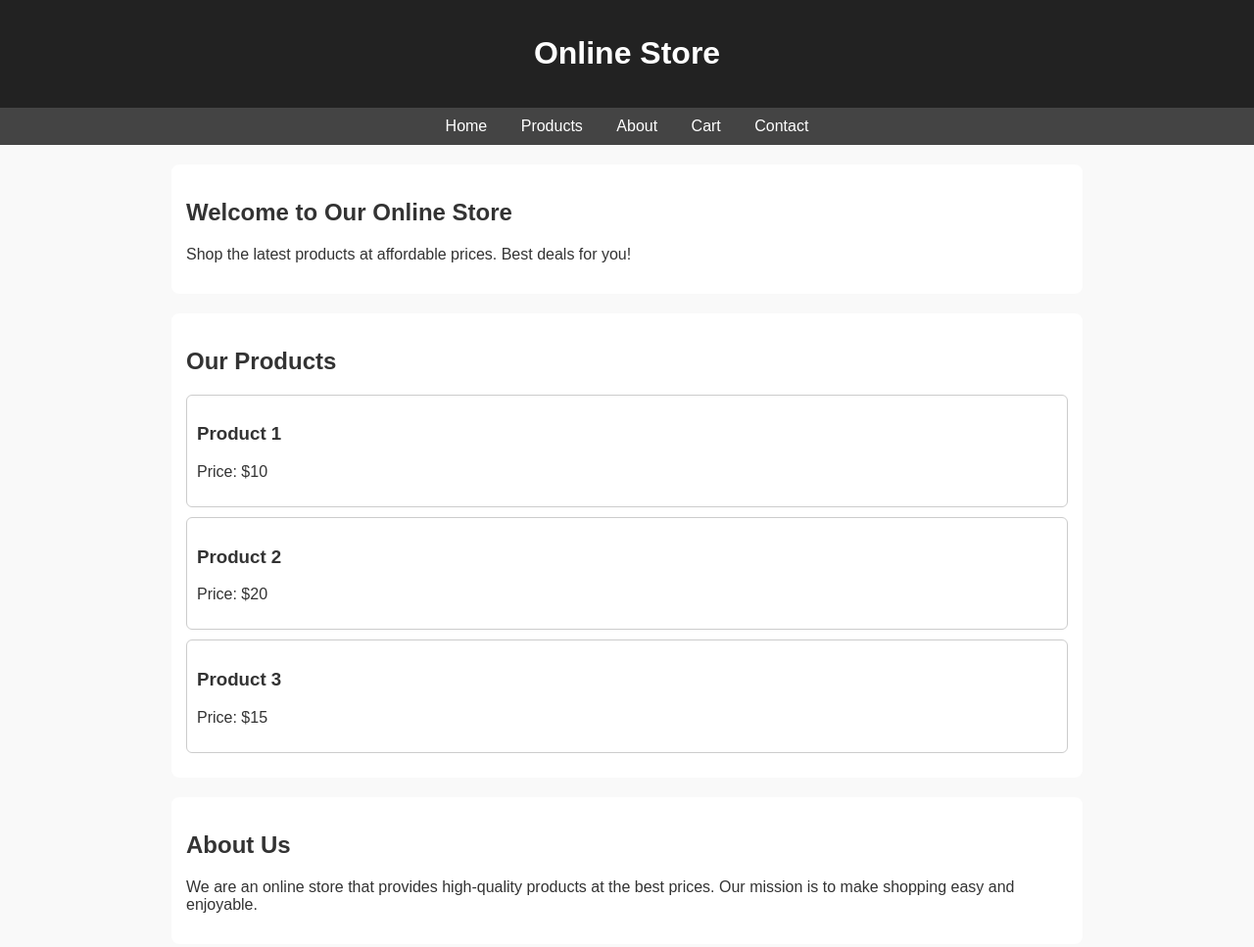
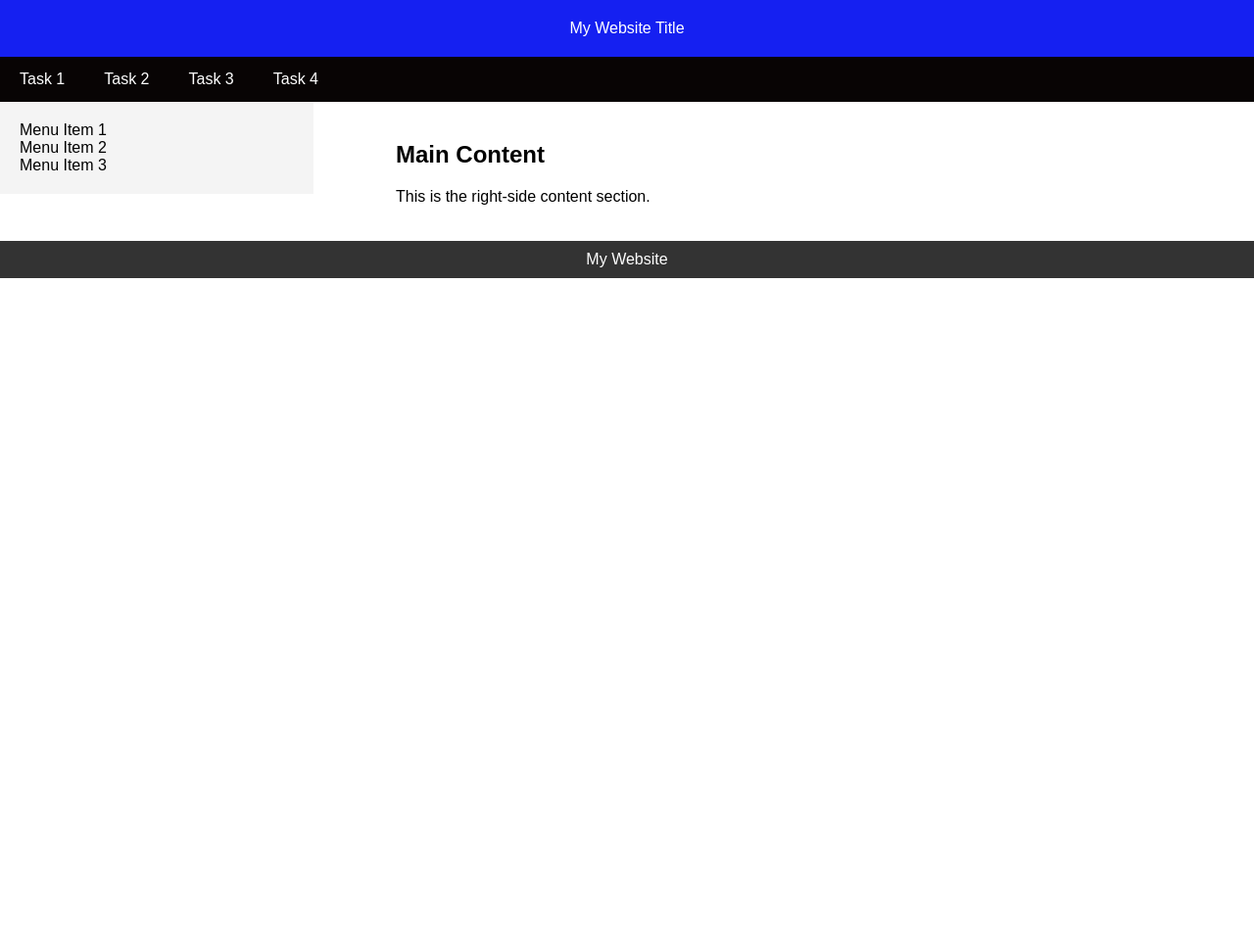
Before and after one commit to ForeSee777/Assignment_2-Artur-Kupzhassarov, a plain HTML site: page index.html in a window 1280 px wide. Shown: the top 967 px of the page at 98% size. After the commit the page ends 800 px from the top, so only its background shows below. Drawn offline with Linux system fonts and the light colour scheme.

Commit message:
Add files via upload

```diff
--- a/index.html
+++ b/index.html
@@ -2,83 +2,22 @@
 <html lang="en">
 <head>
   <meta charset="UTF-8">
-  <title>Online Store</title>
+  <title>Task 1 - Layout</title>
   <link rel="stylesheet" href="style.css">
 </head>
 <body>
-
-  <header>
-    <h1>Online Store</h1>
-  </header>
-
-  <nav>
-    <a href="#home">Home</a>
-    <a href="#products">Products</a>
-    <a href="#about">About</a>
-    <a href="#cart">Cart</a>
-    <a href="#contact">Contact</a>
-  </nav>
-
-  <section id="home">
-    <main>
-      <h2>Welcome to Our Online Store</h2>
-      <p>Shop the latest products at affordable prices. Best deals for you!</p>
-    </main>
-  </section>
-
-  <section id="products">
-    <main>
-      <h2>Our Products</h2>
-      <div class="product">
-        <h3>Product 1</h3>
-        <p>Price: $10</p>
-      </div>
-      <div class="product">
-        <h3>Product 2</h3>
-        <p>Price: $20</p>
-      </div>
-      <div class="product">
-        <h3>Product 3</h3>
-        <p>Price: $15</p>
-      </div>
-    </main>
-  </section>
-
-  <section id="about">
-    <main>
-      <h2>About Us</h2>
-      <p>We are an online store that provides high-quality products at the best prices. Our mission is to make shopping easy and enjoyable.</p>
-    </main>
-  </section>
-
-  <section id="cart">
-    <main>
-      <h2>Your Shopping Cart</h2>
-      <p>Your cart is empty. Start adding products!</p>
-    </main>
-  </section>
-
-  <section id="contact">
-    <main>
-      <h2>Contact Us</h2>
-      <form>
-        <label>Name:</label><br>
-        <input type="text" name="name"><br><br>
-
-        <label>Email:</label><br>
-        <input type="email" name="email"><br><br>
-
-        <label>Message:</label><br>
-        <textarea name="message"></textarea><br><br>
-
-        <button type="submit">Send</button>
-      </form>
-    </main>
-  </section>
-
-  <footer>
-    <p>&copy; 2025 Online Store</p>
-  </footer>
-
+  <div class="header">My Website Title</div>
+  <div class="navbar">
+    <a href="../Task1/index.html">Task 1</a>
+    <a href="../Task2/index.html">Task 2</a>
+    <a href="../Task3/index.html">Task 3</a>
+    <a href="../Task4/index.html">Task 4</a>
+  </div>
+  <div class="sidebar">Menu Item 1<br>Menu Item 2<br>Menu Item 3</div>
+  <div class="content">
+    <h2>Main Content</h2>
+    <p>This is the right-side content section.</p>
+  </div>
+  <div class="footer">My Website</div>
 </body>
 </html>
--- a/style.css
+++ b/style.css
@@ -1,45 +1,20 @@
-body {
-  font-family: Arial, sans-serif;
-  margin: 0;
-  padding: 0;
-  background: #f9f9f9;
-  color: #333;
+body { margin:0; font-family: Arial, sans-serif; }
+.header { background:#1520f1; color:white; padding:20px; text-align:center; }
+.navbar { background:#080404; overflow:hidden; }
+.navbar a {
+  float:left; color:white; text-decoration:none; padding:14px 20px;
 }
+.navbar a:hover { background:#ddd; color:rgb(0, 0, 0); }
 
-header, footer {
-  background: #222;
-  color: white;
-  text-align: center;
-  padding: 15px;
+.sidebar {
+  float:left; width:25%; background:#f4f4f4;
+  padding:20px; box-sizing:border-box;
 }
-
-nav {
-  background: #444;
-  text-align: center;
-  padding: 10px;
+.content {
+  float:right; width:70%; background:#fff;
+  padding:20px; box-sizing:border-box;
 }
-
-nav a {
-  color: white;
-  text-decoration: none;
-  margin: 0 15px;
+.footer {
+  clear:both; background:#333; color:white;
+  text-align:center; padding:10px;
 }
-
-nav a:hover {
-  text-decoration: underline;
-}
-
-main {
-  max-width: 900px;
-  margin: 20px auto;
-  padding: 15px;
-  background: white;
-  border-radius: 8px;
-}
-
-.product {
-  border: 1px solid #ccc;
-  border-radius: 6px;
-  padding: 10px;
-  margin: 10px 0;
-}
```
